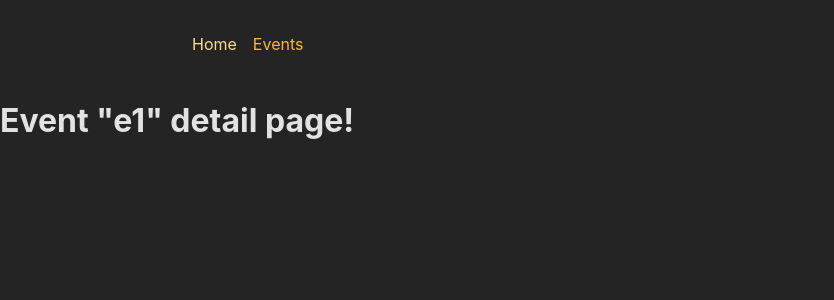
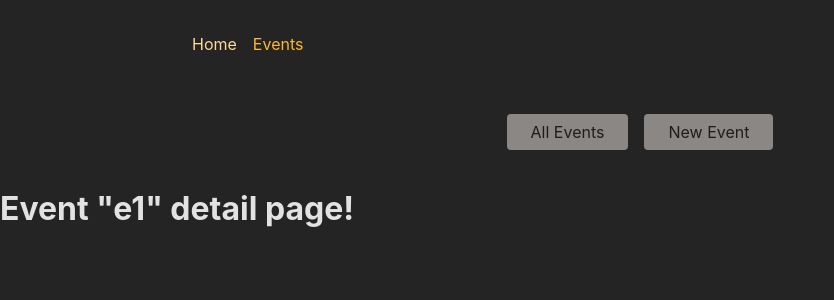
Before and after one commit to jeongsangtae/react-complete-training-advanced-routing, a React (Create React App) app in the folder frontend/: page /events/e1 in a window 1280 px wide. Shown: the top 300 px of the page, without its empty margins (0-834 px from the left). Built offline with nearby package versions, Linux system fonts and the light colour scheme.

Commit message:
React Complete Training Advanced Routing - challenge bonus finish

```diff
--- a/frontend/src/pages/EventDetailPage.js
+++ b/frontend/src/pages/EventDetailPage.js
@@ -1,4 +1,4 @@
-import { Link, useParams } from "react-router-dom";
+import { useParams } from "react-router-dom";
 
 const EventDetailPage = () => {
   const params = useParams();
--- /dev/null
+++ b/frontend/src/pages/EventRoot.js
@@ -0,0 +1,15 @@
+import { Outlet } from "react-router-dom";
+import EventsNavigation from "../components/EventsNavigation";
+
+const EventRoot = () => {
+  return (
+    <>
+      <EventsNavigation />
+      <main>
+        <Outlet />
+      </main>
+    </>
+  );
+};
+
+export default EventRoot;
```
Also changed, not shown: frontend/src/App.js (+11 -4 lines).
